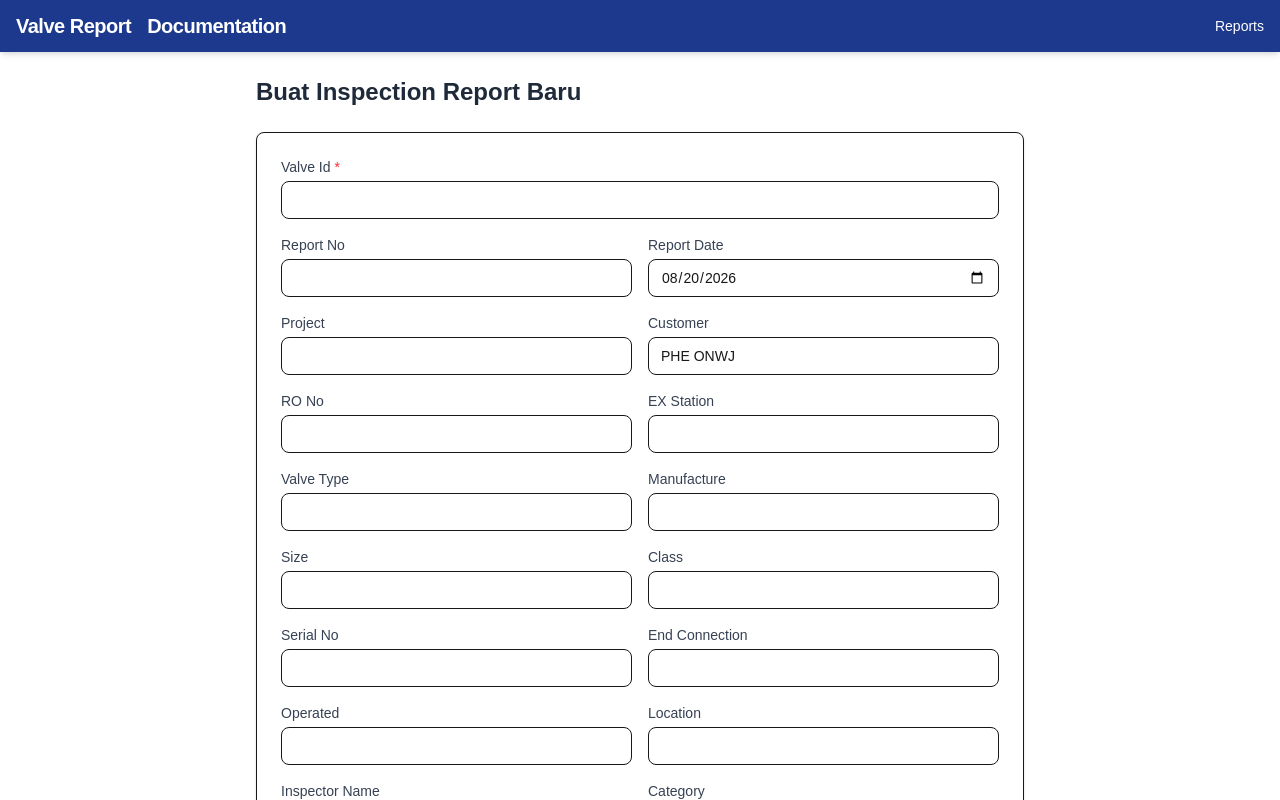
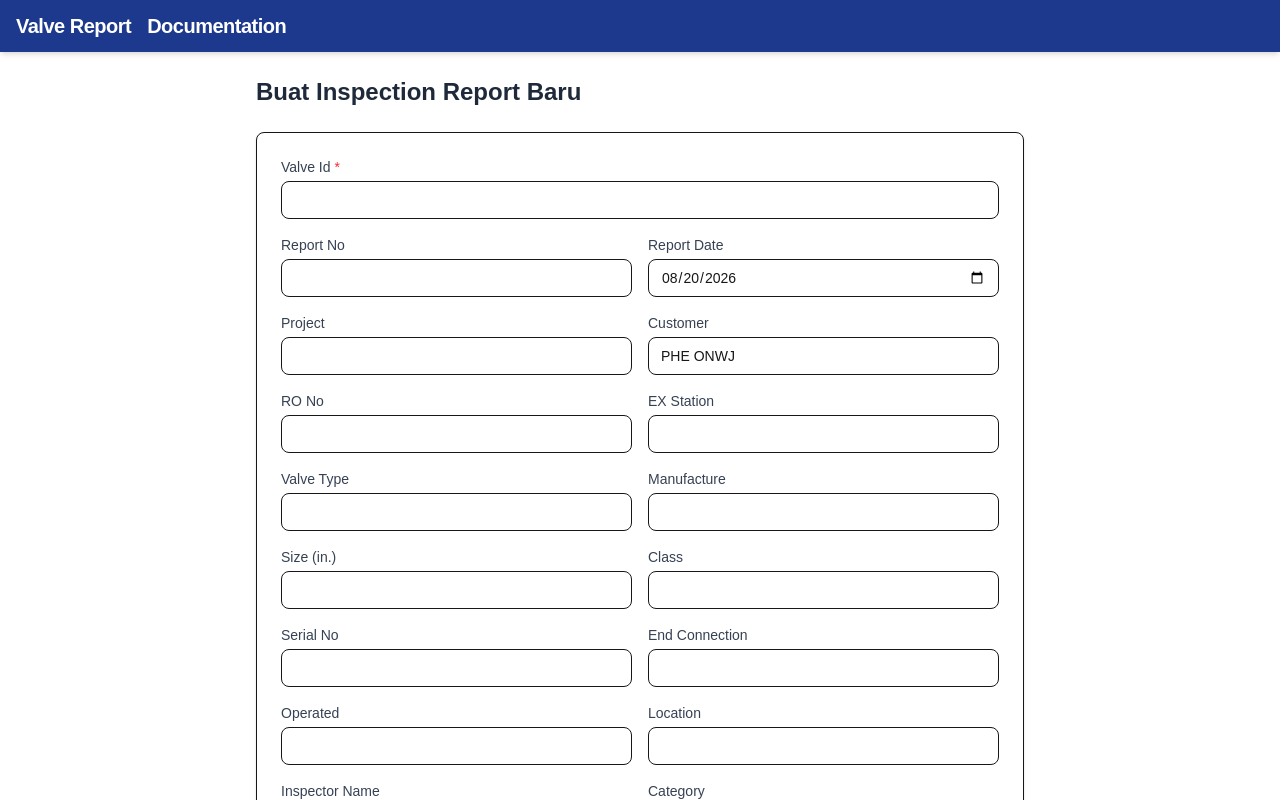
Before and after one commit to iksanfn1094/valve-report, a Next.js app: page /reports/new in a window 1280 px wide. Shown: the top 800 px of the page. Built offline with nearby package versions, Linux system fonts and the light colour scheme.

Commit message:
fix: Size -> Size (in.), remove Reports from navbar

```diff
--- a/app/header.tsx
+++ b/app/header.tsx
@@ -41,9 +41,6 @@ export default function Header() {
               </button>
             </>
           )}
-          <Link href="/reports" className="hover:text-blue-200 transition">
-            Reports
-          </Link>
         </nav>
       </div>
     </header>
--- a/app/reports/[id]/page.tsx
+++ b/app/reports/[id]/page.tsx
@@ -345,7 +345,7 @@ export default function ReportDetail({ params }: { params: Promise<{ id: string
     { key: 'customer', label: 'Customer' },
     { key: 'valve_type', label: 'Valve Type' },
     { key: 'manufacture', label: 'Manufacture' },
-    { key: 'size', label: 'Size' },
+    { key: 'size', label: 'Size (in.)' },
     { key: 'class', label: 'Class' },
     { key: 'serial_no', label: 'Serial No' },
     { key: 'end_connection', label: 'End Connection' },
--- a/app/reports/new/page.tsx
+++ b/app/reports/new/page.tsx
@@ -14,7 +14,7 @@ const FIELDS = [
   { key: 'ex_station', label: 'EX Station' },
   { key: 'valve_type', label: 'Valve Type' },
   { key: 'manufacture', label: 'Manufacture' },
-  { key: 'size', label: 'Size' },
+  { key: 'size', label: 'Size (in.)' },
   { key: 'class', label: 'Class' },
   { key: 'serial_no', label: 'Serial No' },
   { key: 'end_connection', label: 'End Connection' },
--- a/app/reports/page.tsx
+++ b/app/reports/page.tsx
@@ -158,7 +158,7 @@ export default function ReportsList() {
                 <th className="border px-3 py-2">Project</th>
                 <th className="border px-3 py-2">Customer</th>
                 <th className="border px-3 py-2">Valve Type</th>
-                <th className="border px-3 py-2">Size</th>
+                <th className="border px-3 py-2">Size (in.)</th>
                 <th className="border px-3 py-2">Class</th>
                 <th className="border px-3 py-2">Category</th>
                 <th className="border px-3 py-2">Status</th>
--- a/lib/export-excel.ts
+++ b/lib/export-excel.ts
@@ -59,7 +59,7 @@ export function exportReportExcel(
     ['Customer', report.customer || '-'],
     ['Valve Type', report.valve_type || '-'],
     ['Manufacture', report.manufacture || '-'],
-    ['Size', report.size || '-'],
+    ['Size (in.)', report.size || '-'],
     ['Class', report.class || '-'],
     ['Serial No', report.serial_no || '-'],
     ['End Connection', report.end_connection || '-'],
--- a/lib/export-pdf.ts
+++ b/lib/export-pdf.ts
@@ -158,7 +158,7 @@ export async function exportReportPDF(
   const leftFields: [string, string | null][] = [
     ['Customer', report.customer], ['Valve Id', report.job_number],
     ['Valve Type', report.valve_type], ['Manufacture', report.manufacture],
-    ['Size', report.size], ['Class', report.class],
+    ['Size (in.)', report.size], ['Class', report.class],
     ['S/N', report.serial_no], ['End Connection', report.end_connection],
     ['Operated', report.operated], ['Location', report.location],
   ]
```
